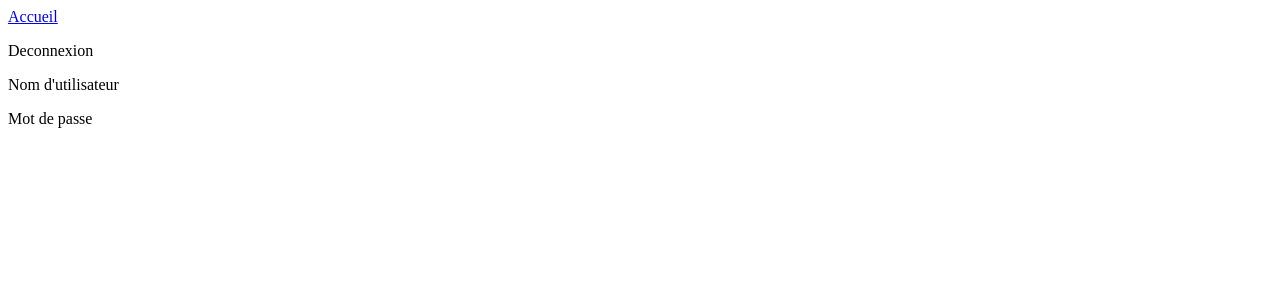
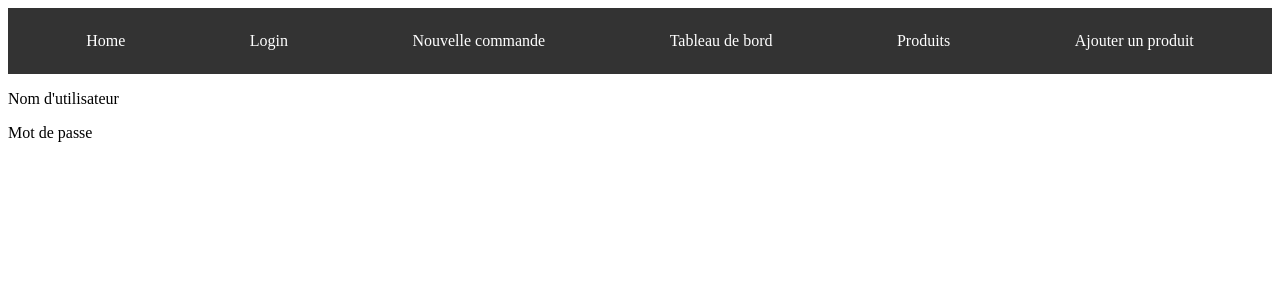
Before and after one commit to SimonDesc/order_nest, a Django app: page / in a window 1280 px wide. Shown: the top 300 px of the page. Run offline with Django 4.2, Linux system fonts and the light colour scheme.

Commit message:
Clean up files and directory

```diff
--- a/src/templates/base.html
+++ b/src/templates/base.html
@@ -1,3 +1,5 @@
+{% load static %}
+
 <!DOCTYPE html>
 <html lang="fr">
 <head>
@@ -6,13 +8,19 @@
   {% block title %}
     <title>Login</title>
   {% endblock %}
+    <link rel="stylesheet" href="{% static 'css/style.css' %}">
+</head>
 
-</head>
+
 <body>
-<nav>
-  <a href="{% url 'webapp:home' %}">Accueil</a>
-  <p>Deconnexion</p>
-</nav>
+<div class="menu-horizontal">
+    <a href="{% url 'webapp:home' %}">Home</a>
+    <a href="{% url 'webapp:login' %}">Login</a>
+    <a href="{% url 'webapp:order-create' %}">Nouvelle commande</a>
+    <a href="{% url 'webapp:dashboard' %}">Tableau de bord</a>
+    <a href="{% url 'webapp:product-list' %}">Produits</a>
+    <a href="{% url 'webapp:product-create' %}">Ajouter un produit</a>
+</div>
 
 <section id="webapp">
 
--- a/src/webapp/forms.py
+++ b/src/webapp/forms.py
@@ -15,10 +15,11 @@ class NewCustomerForm(ModelForm):
         fields = ("first_name", "last_name", "phone_number", "address", "mail",)
 
 
-class AddProductOrderForm(ModelForm):
+class AddProductsToOrder(ModelForm):
     class Meta:
         model = Product
         fields = ("reference", "label", "brand", "supplier", "purchase_price_unit", "selling_price_unit", "quantity")
+
 
 class AddProductForm(ModelForm):
     class Meta:
--- /dev/null
+++ b/src/webapp/static/css/style.css
@@ -0,0 +1,16 @@
+.menu-horizontal {
+    display: flex;
+    justify-content: space-around;
+    background-color: #333;
+    padding: 1em;
+}
+
+.menu-horizontal a {
+    color: white;
+    text-decoration: none;
+    padding: 0.5em 1em;
+}
+
+.menu-horizontal a:hover {
+    background-color: #555;
+}
--- a/src/webapp/templates/webapp/home.html
+++ b/src/webapp/templates/webapp/home.html
@@ -5,9 +5,7 @@
 {% endblock %}
 
 {% block content %}
-<a href="{% url 'webapp:create' %}">Nouvelle commande</a>
-<a href="{% url 'webapp:dashboard' %}">Tableau de bord</a>
-<a href="{% url 'webapp:products' %}">Produits</a>
+
 {% for commande in commandes %}
     <p><h1> libelle : {{ commande.label }} </h1></p>
     <p>id : {{ commande.pk }}</p>
@@ -26,7 +24,7 @@
         {% endfor %}
     </ul>
     <p>Total de la commande: {{ commande.total_price }}</p>
-    <button><a href="{% url 'webapp:order' pk=commande.pk %}">Voir détail</a></button>
+    <button><a href="{% url 'webapp:order-detail' pk=commande.pk %}">Voir détail</a></button>
 
 {% endfor %}
 
--- a/src/webapp/templates/webapp/create.html
+++ b/src/webapp/templates/webapp/orders/order-create.html
@@ -6,9 +6,6 @@
 
 {% block content %}
   <h1>Page de saisie d'une nouvelle commande</h1>
-
-
-
 
 <form method="POST">
     {% csrf_token %}
@@ -29,11 +26,10 @@
     <button type="submit" class="btn btn-submit" value="Update">Enregistrer</button>
 </form>
 
-    {% if order_form.name.errors %}
     <div class="error">
         {% for error in order_form.name.errors %}
             <p>{{ error }}</p>
         {% endfor %}
     </div>
-{% endif %}
+
 {% endblock %}
--- a/src/webapp/templates/webapp/products.html
+++ b/src/webapp/templates/webapp/products/product-list.html
@@ -6,7 +6,6 @@
 
 {% block content %}
 
-    <a href="{% url 'webapp:create_product' %}">Ajouter produit</a>
 
     <h1>Liste des produits:</h1>
     <table>
@@ -35,8 +34,8 @@
                     <td>{{ product.selling_price_unit }}</td>
                     <td>{{ product.created_at }}</td>
                     <td>{{ product.updated_at }}</td>
-                    <td><a href="{% url 'webapp:edit_product' pk=product.pk %}">Editer</a></td>
-                    <td><a href="{% url 'webapp:delete_product' pk=product.pk %}">X</a></td>
+                    <td><a href="{% url 'webapp:product-edit' pk=product.pk %}">Editer</a></td>
+                    <td><a href="{% url 'webapp:product-delete' pk=product.pk %}">X</a></td>
                 </tr>
             {% endfor %}
         </tbody>
--- a/src/webapp/urls.py
+++ b/src/webapp/urls.py
@@ -1,21 +1,27 @@
 from django.urls import path
-from .views import WebappLogin, WebappHome, CreateOrder, EditOrder, DeleteOrder, Search, Dashboard, DetailOrder, Products, AddProduct, DeleteProduct, EditProduct
+from .views import WebappLogin, WebappHome, CreateOrder, EditOrder, DeleteOrder, Search, Dashboard, DetailOrder, \
+    Products, AddProduct, DeleteProduct, EditProduct, AddProductsToOrder
 
 app_name = 'webapp'
 
 urlpatterns = [
+    # Primary Routes
     path('', WebappLogin.as_view(), name='login'),
     path('home/', WebappHome.as_view(), name='home'),
     path('dashboard/', Dashboard.as_view(), name='dashboard'),
-    path('create/', CreateOrder.as_view(), name='create'),
-    path('order/<int:pk>/', DetailOrder.as_view(), name='order'),
-    path('edit_order/<int:pk>/', EditOrder.as_view(), name='edit_order'),
-    path('delete/<int:pk>/', DeleteOrder.as_view(), name='delete'),
-    path('edit_product/<int:pk>/', EditProduct.as_view(), name='edit_product'),
     path('search/', Search.as_view(), name='search'),
-    path('delete_product/<int:pk>/', DeleteProduct.as_view(), name='delete_product'),
-    path('products/', Products.as_view(), name='products'),
-    path('create_product/', AddProduct.as_view(), name='create_product'),
+
+    # Order Routes
+    path('orders/create/', CreateOrder.as_view(), name='order-create'),
+    path('orders/<int:pk>/', DetailOrder.as_view(), name='order-detail'),
+    path('orders/<int:pk>/edit/', EditOrder.as_view(), name='order-edit'),
+    path('orders/<int:pk>/delete/', DeleteOrder.as_view(), name='order-delete'),
+    path('orders/<int:pk>/add-products/', AddProductsToOrder.as_view(), name='order-add-products'),
 
 
+    # Products Routes
+    path('products/', Products.as_view(), name='product-list'),
+    path('products/create/', AddProduct.as_view(), name='product-create'),
+    path('products/<int:pk>/edit/', EditProduct.as_view(), name='product-edit'),
+    path('products/<int:pk>/delete/', DeleteProduct.as_view(), name='product-delete'),
 ]
--- a/src/webapp/views.py
+++ b/src/webapp/views.py
@@ -2,7 +2,7 @@ from django.shortcuts import render, redirect
 from django.urls import reverse_lazy, reverse
 from django.views.generic import ListView, CreateView, UpdateView, DetailView, DeleteView, TemplateView
 from .models import Customer, Order, OrderHasProduct, Status, Product
-from .forms import NewOrderForm, NewCustomerForm, AddProductForm, AddProductOrderForm
+from .forms import NewOrderForm, NewCustomerForm, AddProductForm
 from django.contrib import messages
 
 
@@ -18,7 +18,7 @@ class WebappHome(ListView):
 
 class CreateOrder(CreateView):
     form_class = NewOrderForm
-    template_name = 'webapp/create.html'
+    template_name = 'webapp/orders/order-create.html'
     success_url = '/dashboard'
 
     def get_context_data(self, **kwargs):
@@ -32,34 +32,29 @@ class CreateOrder(CreateView):
         return render(request, self.template_name, self.get_context_data())
 
     def post(self, request, *args, **kwargs):
-        print(request)
         order_form = NewOrderForm(request.POST)
         customer_form = NewCustomerForm(request.POST)
 
         if order_form.is_valid() and customer_form.is_valid():
-            customer = customer_form.save()  # Sauvegarder le client d'abord
-            order = order_form.save(commit=False)  # Ne pas encore sauvegarder la commande
-            order.customer = customer  # Établir la relation
-            order.save()  # Maintenant, sauvegarder la commande
+            customer = customer_form.save()
+            order = order_form.save(commit=False)
+            order.customer = customer
+            order.save()
             return redirect('/dashboard')
-        else:
-            print('toto')
-            messages.error(request, 'Il y a eu une erreur avec votre soumission. Veuillez vérifier les champs.')
-            return render(request, self.template_name, self.get_context_data())
 
+        messages.error(request, 'Il y a eu une erreur avec votre soumission. Veuillez vérifier les champs.')
+        return render(request, self.template_name, self.get_context_data())
 
 
 class EditOrder(UpdateView):
     model = Order
-
     form_class = NewOrderForm
-    template_name = 'webapp/edit_order.html'
+    template_name = 'webapp/orders/order-edit.html'
     success_url = reverse_lazy('webapp:dashboard')
 
     def get_context_data(self, **kwargs):
         context = super().get_context_data(**kwargs)
         order = self.get_object()
-
         context['order_form'] = NewOrderForm(instance=order)
         customer_instance = order.customer
         context['customer_form'] = NewCustomerForm(instance=customer_instance)
@@ -68,7 +63,6 @@ class EditOrder(UpdateView):
 
     def form_valid(self, form):
         customer_form = NewCustomerForm(self.request.POST, instance=self.object.customer)
-
         if customer_form.is_valid():
             self.object = form.save()
             customer_form.save()
@@ -77,11 +71,10 @@ class EditOrder(UpdateView):
             return self.form_invalid(form)
 
 
-
 class DeleteOrder(DeleteView):
     model = Order
     context_object_name = "commandes"
-    template_name = 'webapp/delete.html'
+    template_name = 'webapp/orders/order-delete.html'
     success_url = reverse_lazy("webapp:dashboard")
 
 
@@ -92,7 +85,7 @@ class Search(TemplateView):
 class DetailOrder(DetailView):
     model = Order
     context_object_name = "commandes"
-    template_name = 'webapp/order.html'
+    template_name = 'webapp/orders/order-detail.html'
 
 
 class Dashboard(ListView):
@@ -103,25 +96,29 @@ class Dashboard(ListView):
 
 class Products(ListView):
     model = Product
-    template_name = 'webapp/products.html'
+    template_name = 'webapp/products/product-list.html'
     context_object_name = "products"
 
 
 class AddProduct(CreateView):
     form_class = AddProductForm
-    template_name = 'webapp/new_product.html'
-    success_url = reverse_lazy("webapp:products")
+    template_name = 'webapp/products/product-create.html'
+    success_url = reverse_lazy("webapp:product-list")
 
 
 class DeleteProduct(DeleteView):
     model = Product
     context_object_name = 'product'
-    template_name = 'webapp/delete_product.html'
-    success_url = reverse_lazy("webapp:products")
+    template_name = 'webapp/products/product-delete.html'
+    success_url = reverse_lazy("webapp:product-list")
 
 
 class EditProduct(UpdateView):
     model = Product
     fields = "__all__"
-    template_name = 'webapp/edit_product.html'
-    success_url = reverse_lazy("webapp:products")
+    template_name = 'webapp/products/product-edit.html'
+    success_url = reverse_lazy("webapp:product-list")
+
+
+class AddProductsToOrder(TemplateView):
+    pass
```
Also changed, not shown: src/webapp/templates/webapp/dashboard.html (+4 -6 lines), src/webapp/templates/webapp/orders/order-delete.html (renamed from src/webapp/templates/webapp/delete.html), src/webapp/templates/webapp/orders/order-detail.html (renamed from src/webapp/templates/webapp/order.html), src/webapp/templates/webapp/orders/order-edit.html (renamed from src/webapp/templates/webapp/edit_order.html), src/webapp/templates/webapp/orders/order-product.html (renamed from src/webapp/templates/webapp/order_product.html), src/webapp/templates/webapp/products/product-create.html (renamed from src/webapp/templates/webapp/new_product.html), src/webapp/templates/webapp/products/product-delete.html (renamed from src/webapp/templates/webapp/delete_product.html), src/webapp/templates/webapp/products/product-edit.html (renamed from src/webapp/templates/webapp/edit_product.html).
